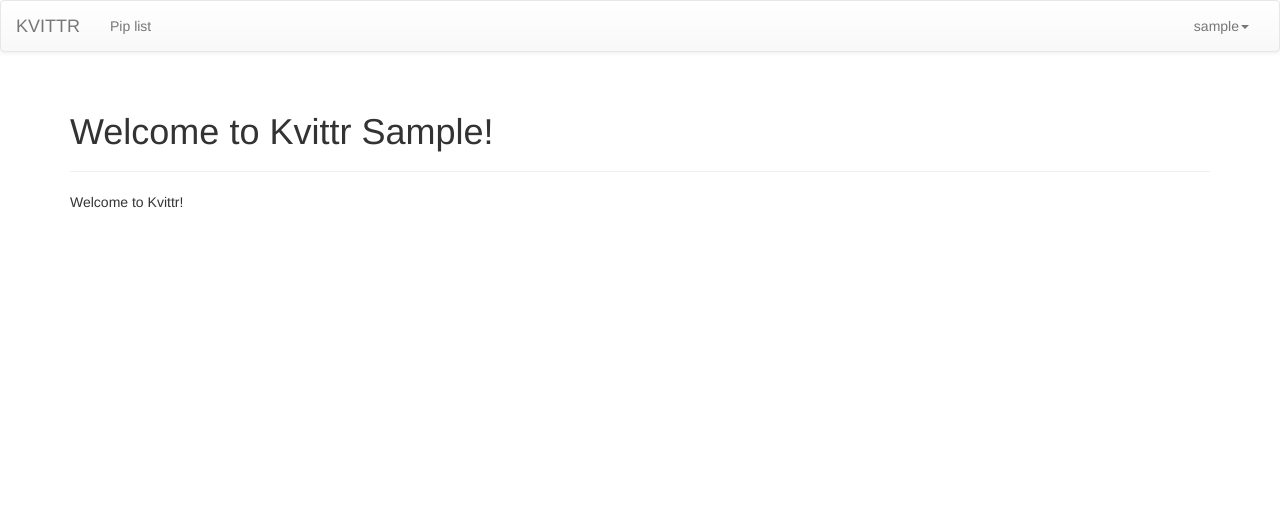
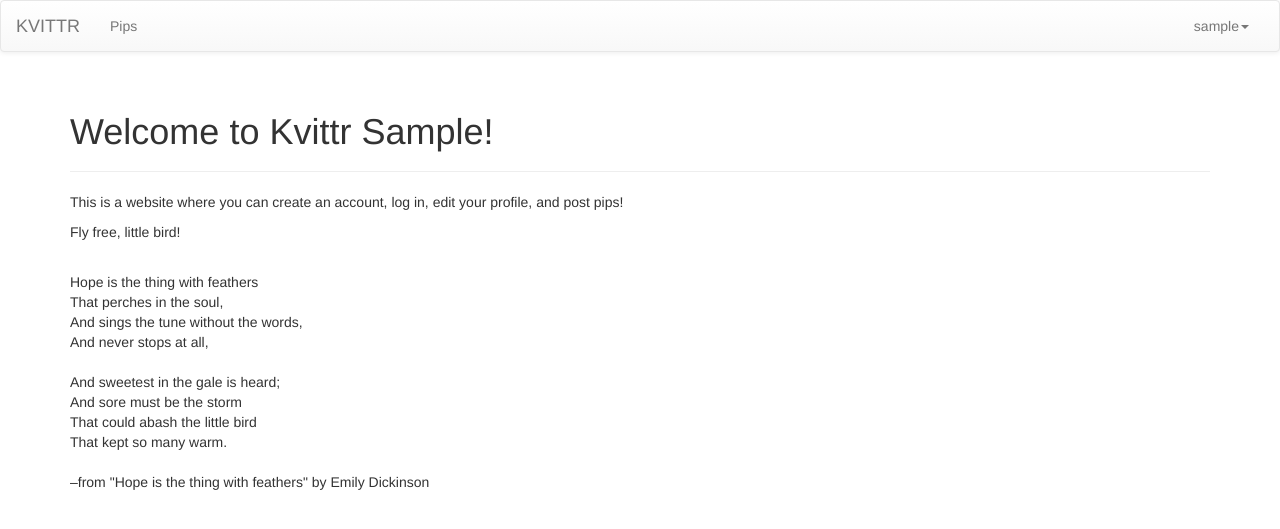
Before and after one commit to MarteCash/kvittr, a Django app: page / in a window 1280 px wide. Shown: the top 529 px of the page. Run offline with Django 3.2, Linux system fonts and the light colour scheme; the visitor is signed in with stand-in values (Sample User, id 1); some libraries are stand-ins or nearby versions.

Commit message:
Only corrected some 'imperfections' on the website (text and design)

```diff
--- a/kvittr/pips_messages/templates/pips_messages/pip_listing.html
+++ b/kvittr/pips_messages/templates/pips_messages/pip_listing.html
@@ -1,6 +1,5 @@
 {% extends 'theme/base.html' %}
 {% block pips_listing_is_active %}active{% endblock%}
-{% block subheader %}Pip listing{% endblock %}
 {% block pagecontent %}
 
     {% if user.is_anonymous %}
--- a/kvittr/theme/templates/theme/base.html
+++ b/kvittr/theme/templates/theme/base.html
@@ -14,7 +14,7 @@
         <div class="collapse navbar-collapse" id="bs-example-navbar-collapse-1">
           <ul class="nav navbar-nav">
             <li class="{% block pip_listing_is_active %}{% endblock%}">
-              <a href="{% url 'pip_listing' %}">Pip list</a>
+              <a href="{% url 'pip_listing' %}">Pips</a>
             </li>
           </ul>
           <ul class="nav navbar-nav navbar-right">
--- a/kvittr/theme/templates/theme/frontpage.html
+++ b/kvittr/theme/templates/theme/frontpage.html
@@ -1,6 +1,22 @@
 {% extends 'theme/base.html' %}
 {% block pagecontent %}
 <p>
-    Welcome to Kvittr!
+    This is a website where you can create an account, log in, edit your profile, and post pips!
+</p>
+<p>
+	    Fly free, little bird!
+</p> <br/>
+<p>
+	Hope is the thing with feathers <br/>
+That perches in the soul,  <br/>
+And sings the tune without the words, <br/>
+And never stops at all,  <br/><br/>
+
+And sweetest in the gale is heard;   <br/>
+And sore must be the storm  <br/>
+That could abash the little bird  <br/>
+That kept so many warm.<br/><br/>
+
+     –from "Hope is the thing with feathers" by Emily Dickinson
 </p>
 {% endblock %}
```
